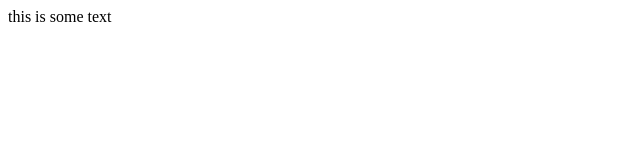
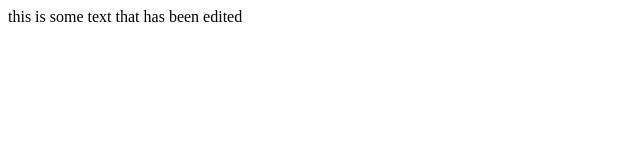
Before and after one commit to Vinayak1243/webpage, a plain HTML site: page new.html in a window 1280 px wide. Shown: the whole page, without its empty margins (0-640 px from the left). Drawn offline with Linux system fonts and the light colour scheme.

Commit message:
Update new.html

```diff
--- a/new.html
+++ b/new.html
@@ -2,6 +2,6 @@
     <head><title> webpage </title>
     </head>
     <body>
-        this is some text
+        this is some text that has been edited
     </body>
 </html>
```
